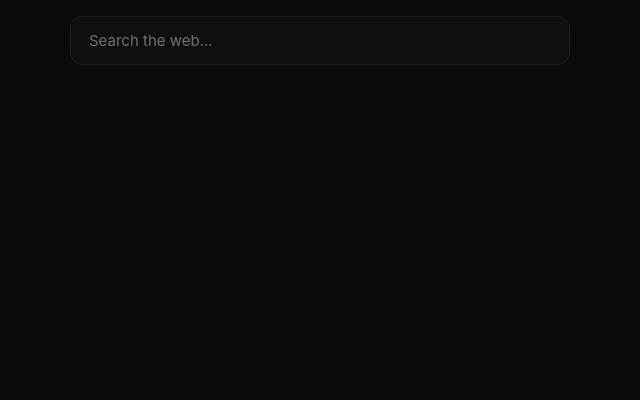
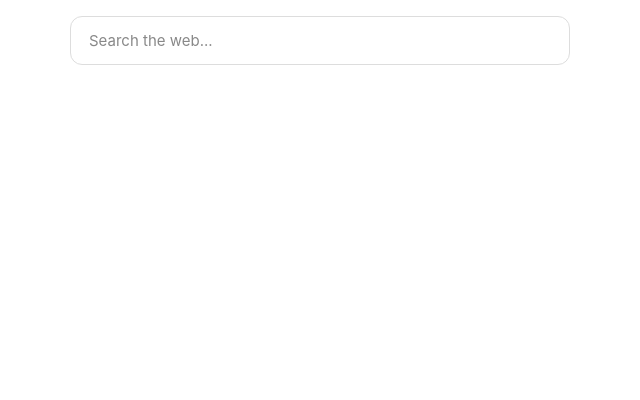
Before and after one commit to fiwe2/miniature-fiesta, a plain HTML site: page NT.html in a window 1280 px wide. Shown: the part 400-800 px from the top of the page, without its empty margins (320-960 px from the left). Drawn offline with Linux system fonts and the light colour scheme.

Commit message:
Update colors in NT.html for better readability
Changed background and text colors for better contrast. Updated input placeholder color for improved visibility.

```diff
--- a/NT.html
+++ b/NT.html
@@ -1,4 +1,3 @@
-
 <!DOCTYPE html>
 <html lang="en">
 <head>
@@ -15,8 +14,8 @@
 
     body {
       font-family: Inter, system-ui, sans-serif;
-      background: #0a0a0a;
-      color: white;
+      background: #ffffff;
+      color: #111111;
       min-height: 100vh;
       display: flex;
       flex-direction: column;
@@ -37,8 +36,8 @@
       width: 100%;
       max-width: 500px;
       padding: 14px 18px;
-      background: #0f0f0f;
-      border: 1px solid #1f1f1f;
+      background: #ffffff;
+      border: 1px solid #dddddd;
       border-radius: 12px;
     }
 
@@ -48,13 +47,13 @@
       background: none;
       border: none;
       outline: none;
-      color: white;
+      color: #111111;
       font-size: 15px;
       font-family: inherit;
     }
 
     input::placeholder {
-      color: #71717a;
+      color: #888888;
     }
   </style>
 </head>
```
